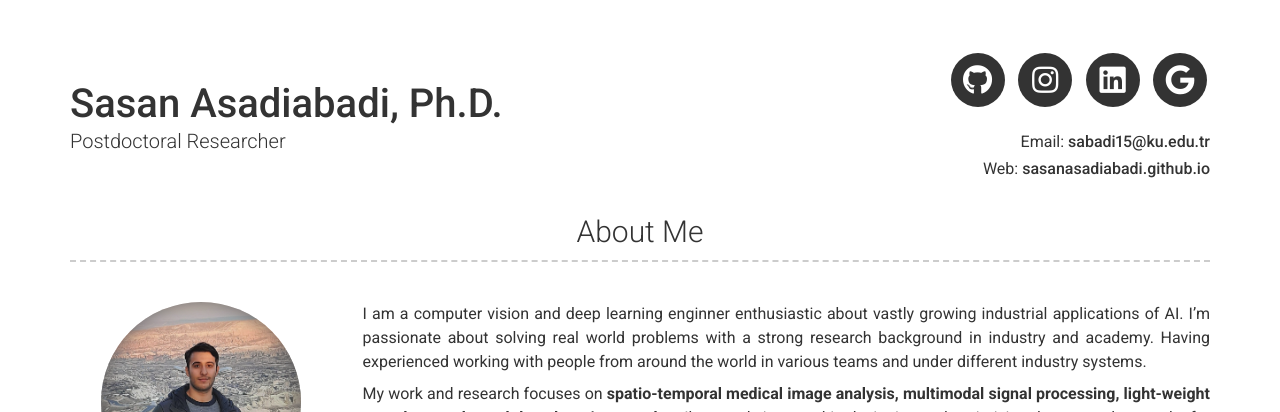
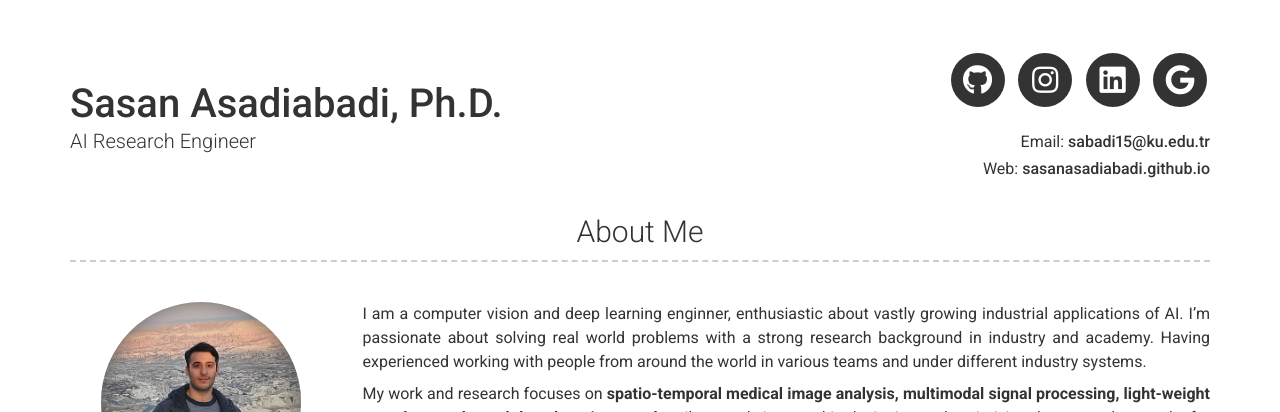
Before and after one commit to sasanasadiabadi/cv, a Jekyll site: the page built from index.md, in a window 1280 px wide and 900 px high. Shown: the top 412 px of the window. Built offline with Jekyll 4.4.1, drawn with Linux system fonts in a browser that asks for light colours; nearby versions of some CDN libraries.

Commit message:
update title

```diff
--- a/_config.yml
+++ b/_config.yml
@@ -7,7 +7,7 @@ version: 2
 
 # Personal info
 name: Sasan Asadiabadi, Ph.D.
-title: Postdoctoral Researcher
+title: AI Research Engineer
 email: sabadi15@ku.edu.tr
 # email_title: Email (Email title override)
 #phone: +31 625598532
@@ -52,7 +52,7 @@ google_analytics: "UA-00000000-0"
 # about_title: About Me (Use this to override about section title)
 about_profile_image: images/me.jpg
 about_content: | # this will include new lines to allow paragraphs
-  I am a computer vision and deep learning enginner enthusiastic about vastly growing industrial applications of AI.
+  I am a computer vision and deep learning enginner, enthusiastic about vastly growing industrial applications of AI.
   I'm passionate about solving real world problems with a strong research background in industry and academy. Having experienced working with people from around the world
   in various teams and under different industry systems.
 
```
